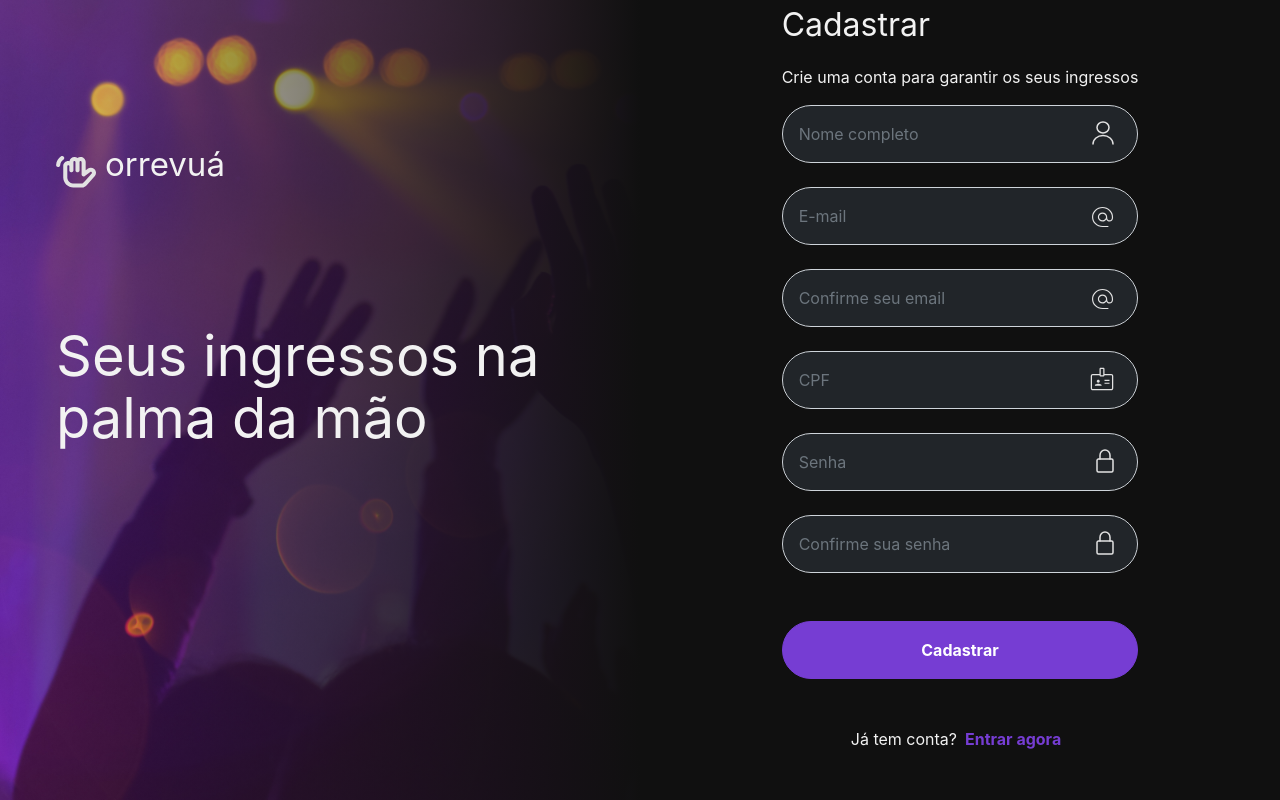
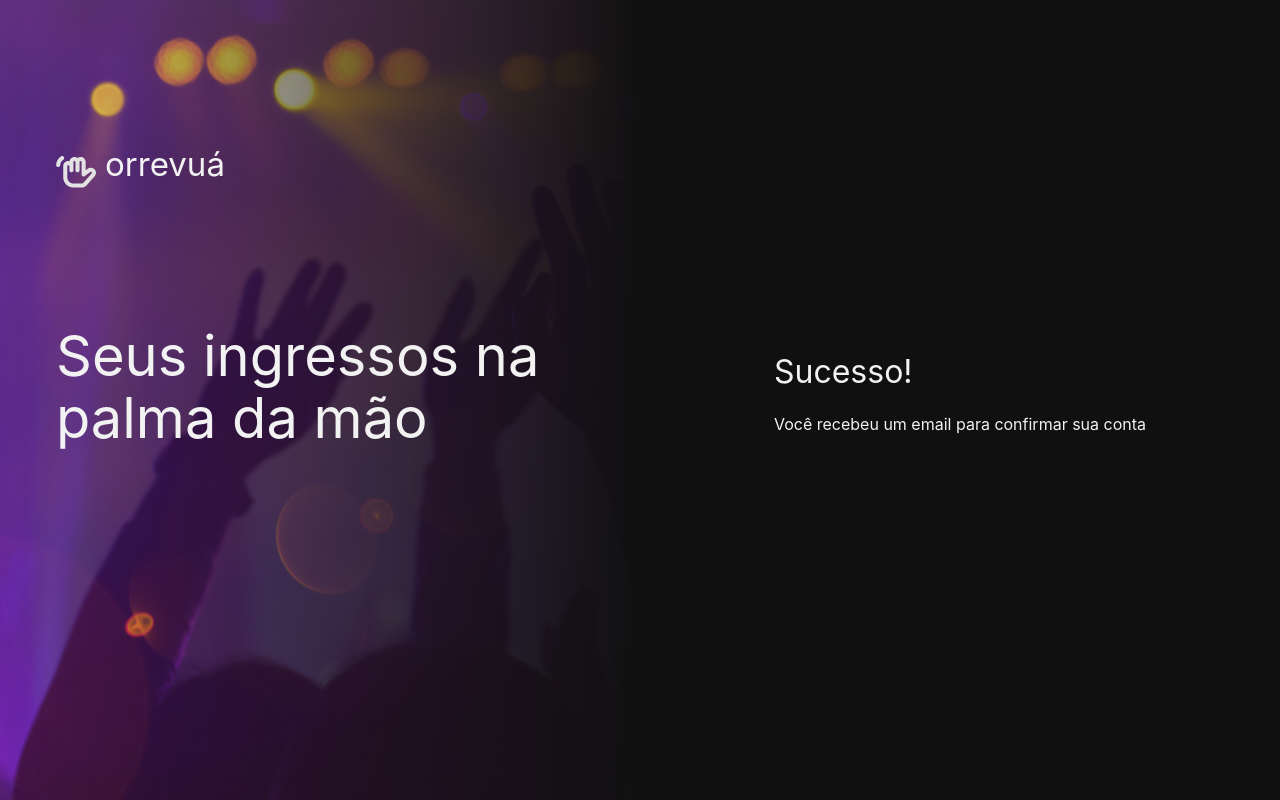
Before and after one commit to VerasThiago/orrevua, a React (Create React App) app in the folder web/: page /signup in a window 1280 px wide. Built offline with nearby package versions, Linux system fonts and the light colour scheme; no server answers.

Commit message:
confirmation screen after signup (#138)

```diff
--- a/web/src/pages/signUp /index.js
+++ b/web/src/pages/signUp /index.js
@@ -1,3 +1,4 @@
+import { useState } from 'react';
 import { ReactComponent as IconEmail } from '../../images/alternate_email.svg';
 import { ReactComponent as IconName } from '../../images/name_icon.svg';
 import { ReactComponent as IconCpf } from '../../images/badge.svg';
@@ -11,6 +12,7 @@ import { useForm } from 'react-hook-form';
 import { Input, Button, errorMessages } from '../../components/form/inputs';
 
 export default function SignUp() {
+  const [submitted, setSubmitted] = useState(false);
   const form = useForm();
   const {
     handleSubmit,
@@ -22,7 +24,7 @@ export default function SignUp() {
     await apiRequest('login', 'login/v0/user/signup', 'post', values)
       .then(async (response) => {
         if (response.ok) {
-          alertMessage('success', 'Você recebeu um email para confirmar sua conta!');
+          setSubmitted(true);
         } else {
           alertMessage('error', null);
         }
@@ -31,6 +33,23 @@ export default function SignUp() {
         alertMessage('error', null);
       });
   };
+
+  if (!submitted) {
+    return (
+      <div className="row h-100 m-0">
+        <div className="bg-secondary d-flex flex-column align-items-center justify-content-center justify-content-lg-center pt-3 pt-lg-0">
+          <div className="px-4 text-center text-lg-start" style={{ maxWidth: '450px' }}>
+            <div>
+              <p className="fs-2">Sucesso!</p>
+            </div>
+            <div>
+              <p>Você recebeu um email para confirmar sua conta</p>
+            </div>
+          </div>
+        </div>
+      </div>
+    );
+  }
 
   return (
     <div className="row h-100 m-0">
```
